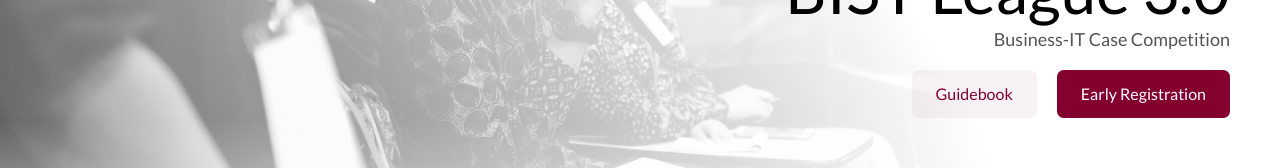
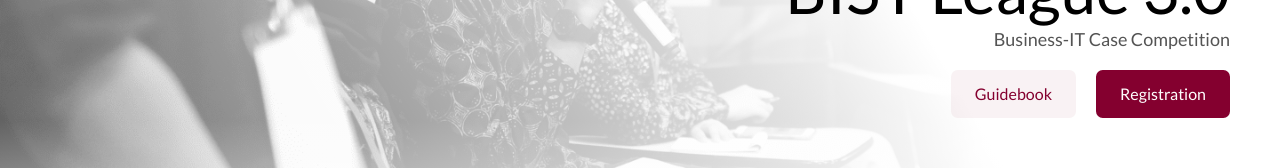
Before and after one commit to bist-league-3-0/frontend, a React (Create React App) app: page / in a window 1280 px wide. Shown: the part 383-551 px from the top of the page. Built offline with nearby package versions, Linux system fonts and the light colour scheme; no server answers.

Commit message:
accommodate normal registration

```diff
--- a/src/scenes/General/competitionScene.js
+++ b/src/scenes/General/competitionScene.js
@@ -1,4 +1,6 @@
 import React, { useState, useEffect } from 'react';
+import { NavLink } from 'react-router-dom';
+import FrontendRoutes from '../../routes/frontendRoutes';
 
 const CompetitionScene = () => {
   const [prize, setPrize] = useState(0);
@@ -40,9 +42,9 @@ const CompetitionScene = () => {
         <span className="competition-title">
           Competition
         </span>
-        <a href="https://forms.gle/nMQw2R9RcD9J2NcD9" className="button-primary-filled color-white" target="_blank" rel="noopener noreferrer">
-          Early Registration
-        </a>
+        <NavLink to={FrontendRoutes.register} className="title-link button-primary-filled color-white">
+          Registration
+        </NavLink>
       </section>
 
       <section className="competition-prize">
--- a/src/scenes/General/landingScene.js
+++ b/src/scenes/General/landingScene.js
@@ -3,6 +3,8 @@ import Component from '../../components/components-common';
 import Asset from '../../assets/assets-common';
 import SocialRoutes from '../../routes/socialRoutes';
 import { FontAwesomeIcon } from '@fortawesome/react-fontawesome';
+import { NavLink } from 'react-router-dom';
+import FrontendRoutes from '../../routes/frontendRoutes';
 
 const LandingScene = ({width, height}) => {
   return(
@@ -17,9 +19,9 @@ const LandingScene = ({width, height}) => {
             <a href="https://bit.ly/CompetitionGuidebook" className="title-link button-primary-washed-filled" target="_blank" rel="noopener noreferrer">
               Guidebook
             </a>
-            <a href="https://forms.gle/nMQw2R9RcD9J2NcD9" className="title-link button-primary-filled color-white" target="_blank" rel="noopener noreferrer">
-              Early Registration
-            </a>
+            <NavLink to={FrontendRoutes.register} className="title-link button-primary-filled color-white">
+              Registration
+            </NavLink>
           </div>
         </div>
         <div className="hero-links">
```
